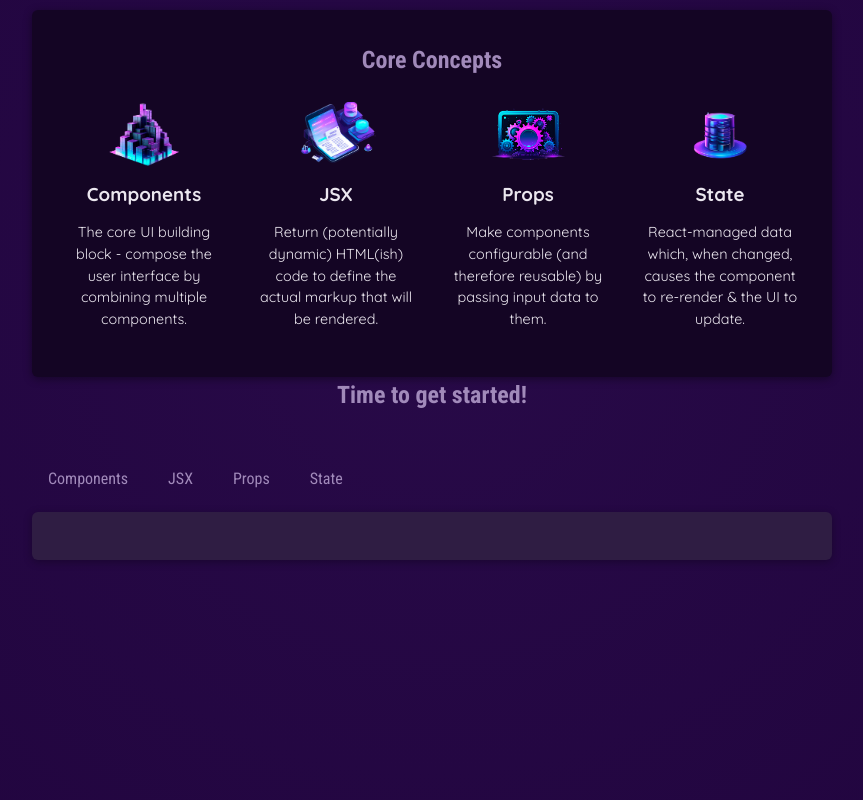
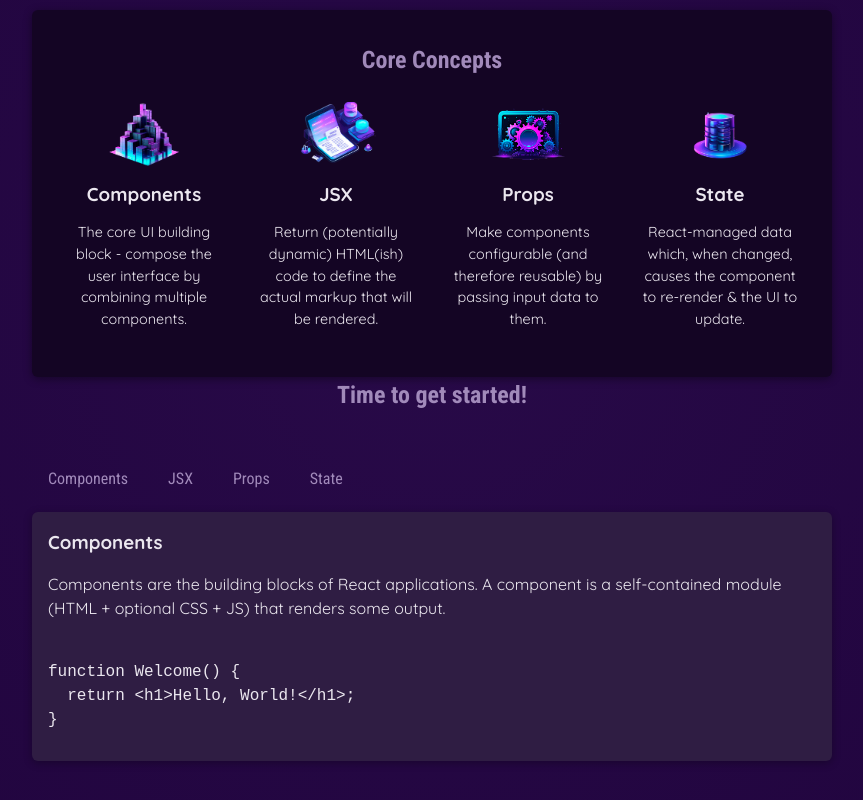
Before and after one commit to tthfeco/udemy_react, a React (Vite) app: page / in a window 1280 px wide. Shown: the part 322-1122 px from the top of the page, without its empty margins (208-1071 px from the left). Built offline with nearby package versions, Linux system fonts and the light colour scheme.

Commit message:
reset the useState default value to correct value

```diff
--- a/src/App.jsx
+++ b/src/App.jsx
@@ -8,7 +8,7 @@
 
 
 function App() {
-  const [ selectedTopic, setSelectedTopic] = useState('Please click the button');
+  const [ selectedTopic, setSelectedTopic] = useState('components');
 
   function handleSelect(selectedButton) {
     setSelectedTopic(selectedButton);
@@ -39,12 +39,10 @@
             <TabButton onSelect={() => handleSelect("state")}>State</TabButton>
           </menu>
           <div id='tab-content'>
-            <h3></h3>
-            <p></p>
+            <h3>{EXAMPLES[selectedTopic].title}</h3>
+            <p>{EXAMPLES[selectedTopic].description}</p>
             <pre>
-              <code>
-
-              </code>
+              <code>{EXAMPLES[selectedTopic].code}</code>
             </pre>
           </div>
         </section>
```
